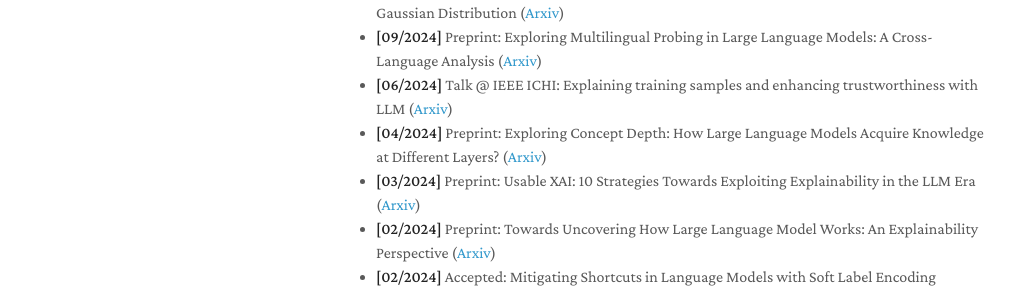
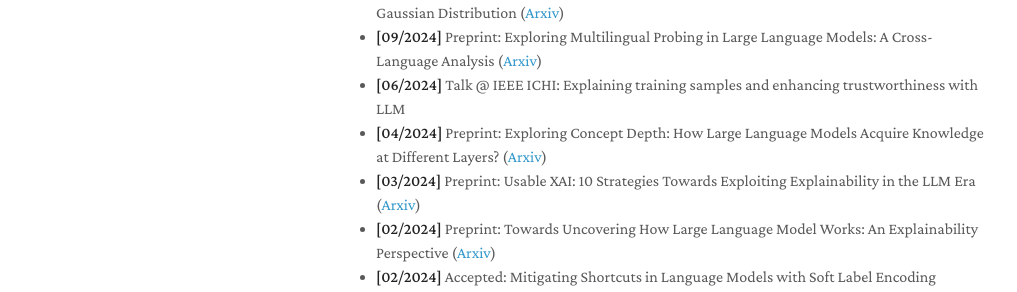
Before and after one commit to hy-zhao23/hy-zhao23.github.io, a Jekyll site: the page built from index.md, in a window 1280 px wide and 1313 px high. Shown: the part 401-693 px from the top of the window, without its empty margins (134-1151 px from the left). Built offline with Jekyll 4.4.1, drawn with Linux system fonts in a browser that asks for light colours; nearby versions of some CDN libraries; a style sheet for code colours, icons or effects is not loaded; our own code applies the rules of GitHub Pages for plain Markdown files.

Commit message:
correct some errors

```diff
--- a/index.md
+++ b/index.md
@@ -15,7 +15,7 @@ I am a second-year graduate student at the [Department of Computer Science, New
 
 - **[09/2024]** Preprint: Beyond Single Concept Vector: Modeling Concept Subspace in LLMs with Gaussian Distribution ([Arxiv](https://arxiv.org/abs/2410.00153))
 - **[09/2024]** Preprint: Exploring Multilingual Probing in Large Language Models: A Cross-Language Analysis ([Arxiv](https://arxiv.org/abs/2409.14459))
-- **[06/2024]** Talk @ IEEE ICHI: Explaining training samples and enhancing trustworthiness with LLM ([Arxiv](https://arxiv.org/abs/2404.07066))
+- **[06/2024]** Talk @ IEEE ICHI: Explaining training samples and enhancing trustworthiness with LLM
 - **[04/2024]** Preprint: Exploring Concept Depth: How Large Language Models Acquire Knowledge at Different Layers? ([Arxiv](https://arxiv.org/abs/2404.07066))
 - **[03/2024]** Preprint: Usable XAI: 10 Strategies Towards Exploiting Explainability in the LLM Era ([Arxiv](https://arxiv.org/abs/2403.08946))
 - **[02/2024]** Preprint: Towards Uncovering How Large Language Model Works: An Explainability Perspective ([Arxiv](https://arxiv.org/abs/2402.10688))
```
Also changed, not shown: 1 other file.
